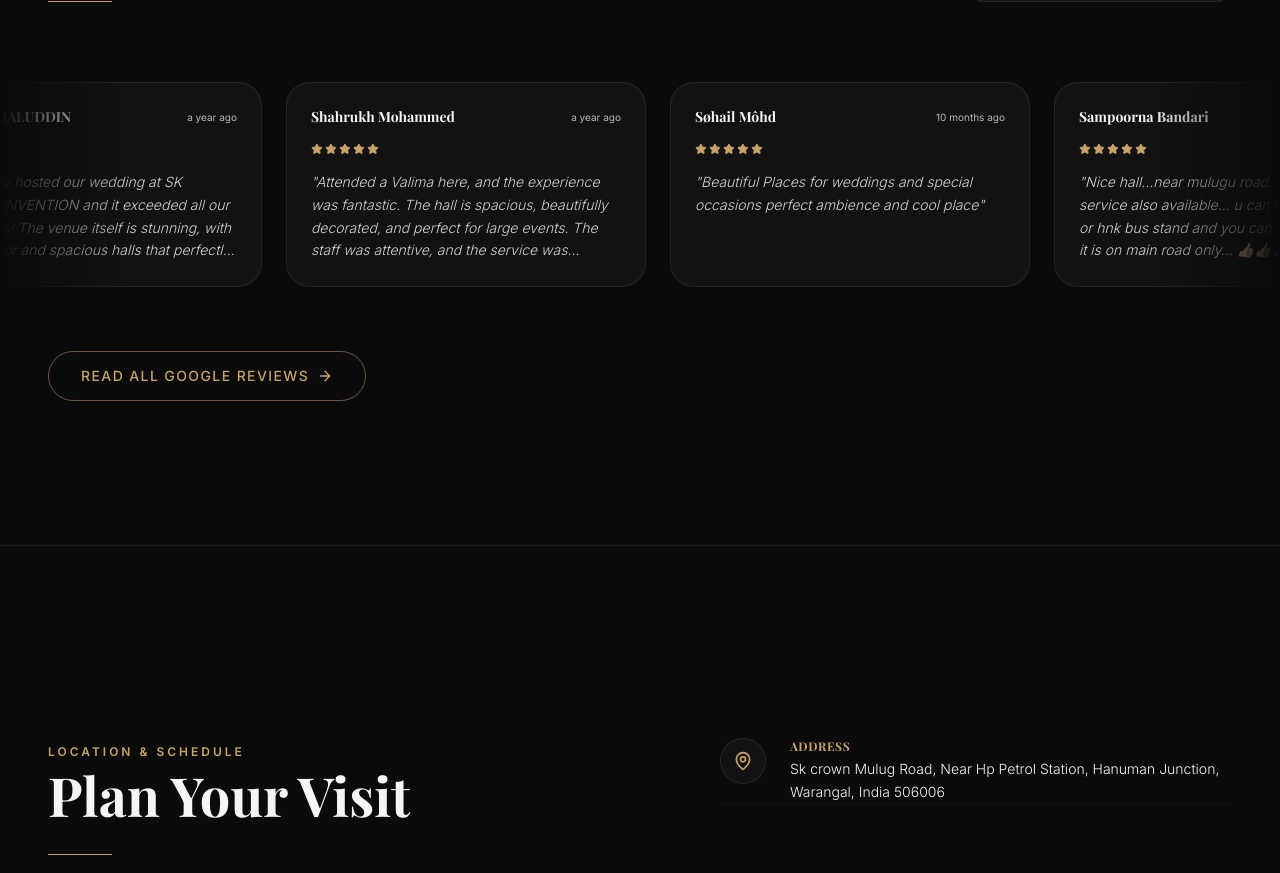
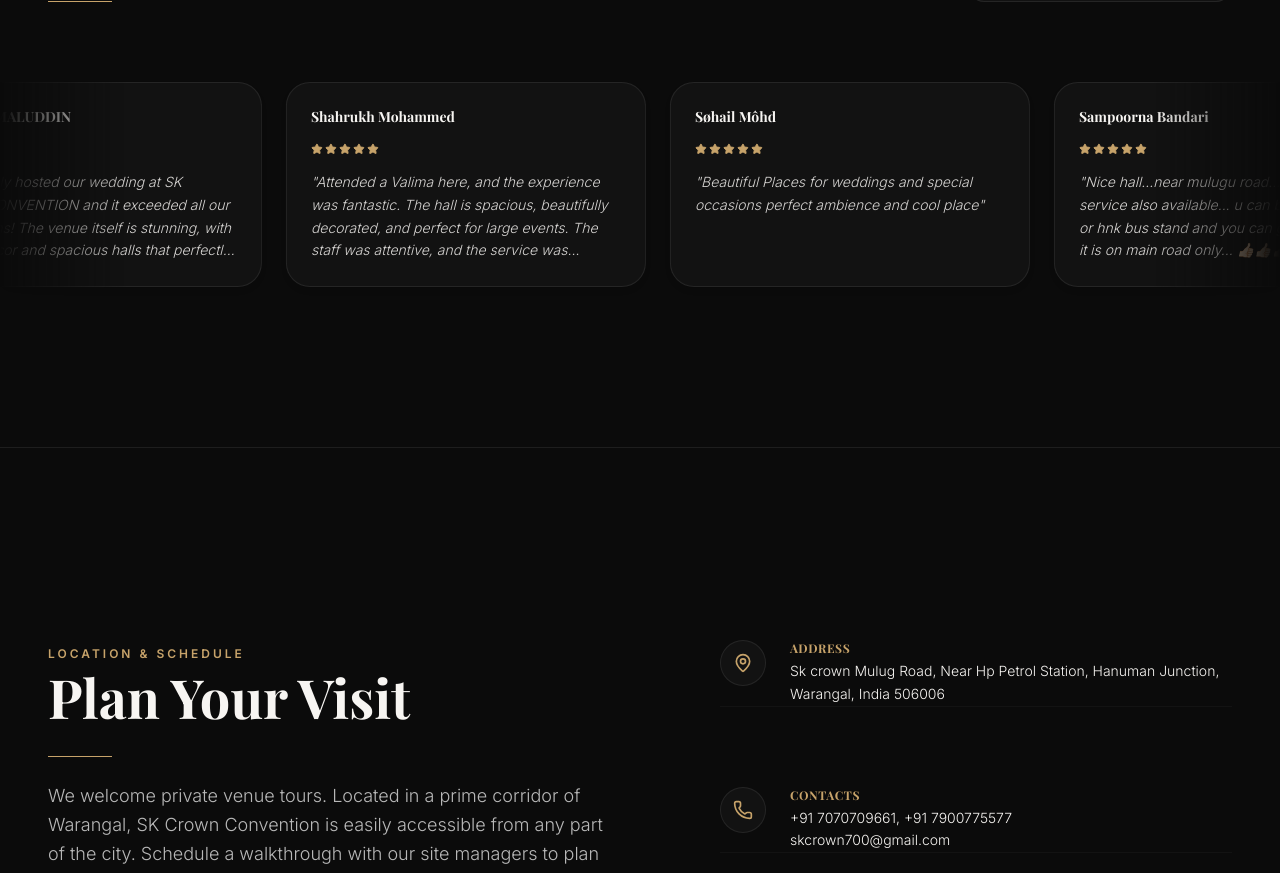
Before and after one commit to KarthikeyaGSI/sk_crown_convention, a Next.js app: page / in a window 1280 px wide. Shown: the part 9295-10168 px from the top of the page. Built offline with nearby package versions, Linux system fonts and the light colour scheme; a web font is replaced by a local one.

Commit message:
feat: remove Google Reviews button and timeline labels, and add favicon head tags

```diff
--- a/src/app/layout.tsx
+++ b/src/app/layout.tsx
@@ -66,6 +66,10 @@ export default function RootLayout({
       className={`${inter.variable} ${playfair.variable} scroll-smooth antialiased`}
     >
       <head>
+        {/* Favicon Logo links for title bar tab branding */}
+        <link rel="icon" href="/images/logo.png" />
+        <link rel="shortcut icon" href="/images/logo.png" />
+        <link rel="apple-touch-icon" href="/images/logo.png" />
         {/* Google Tag Manager head script */}
         <Script
           id="gtm-script"
--- a/src/components/Reviews.tsx
+++ b/src/components/Reviews.tsx
@@ -80,9 +80,6 @@ export default function Reviews() {
                 <h4 className="text-xs md:text-sm font-serif font-bold text-white-soft">
                   {review.author}
                 </h4>
-                <span className="text-[10px] text-muted-text font-sans">
-                  {review.date}
-                </span>
               </div>
 
               {/* Stars */}
@@ -101,18 +98,6 @@ export default function Reviews() {
         </motion.div>
       </div>
 
-      {/* Actions */}
-      <div className="max-w-7xl mx-auto px-6 md:px-12 mt-12 flex justify-start">
-        <Button
-          variant="secondary"
-          onClick={() => {
-            window.open("https://search.google.com/local/reviews?placeid=ChIJ8_z90V_5yTsRz8R7K6Rpx7E", "_blank");
-          }}
-        >
-          Read All Google Reviews
-        </Button>
-      </div>
-
       {/* Tailwind utility classes for gradient mask */}
       <style jsx global>{`
         .mask-gradient {
```
